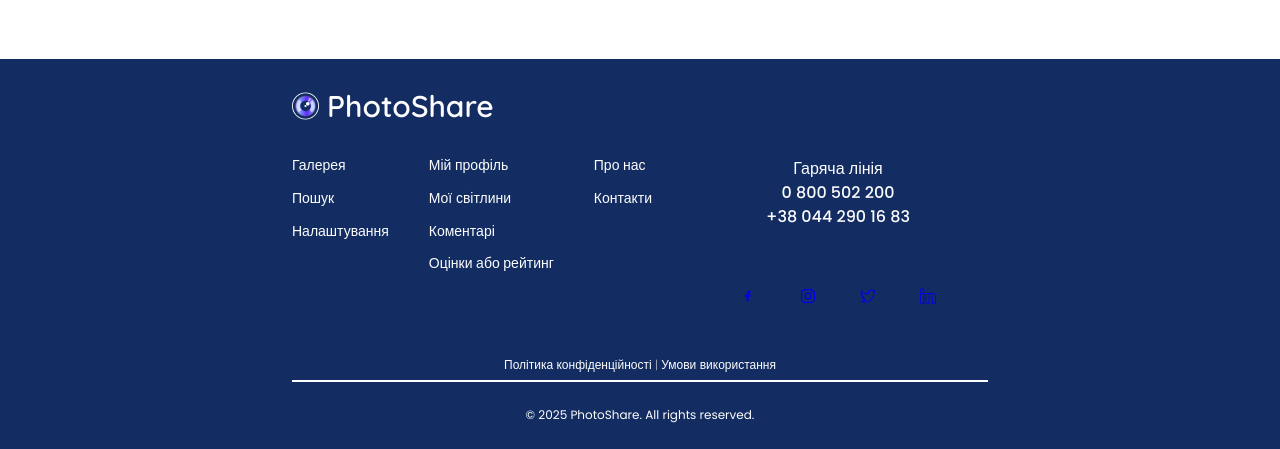
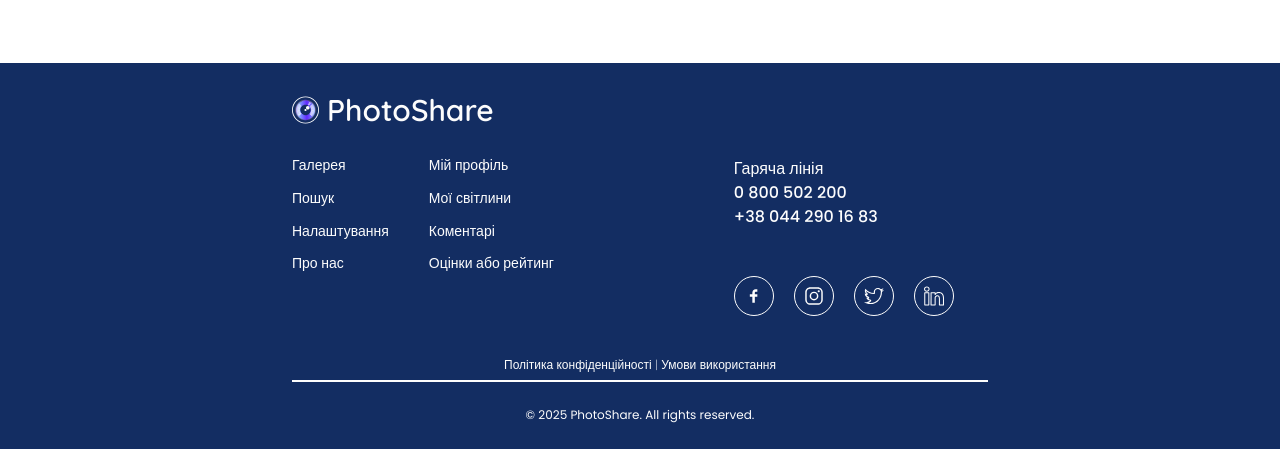
Before and after one commit to GoIT-Python-Web/Front-end-Python-Web-PhotoShare, a React (Vite) app: page /posts in a window 1280 px wide. Shown: the part 348-797 px from the top of the page. Built offline with nearby package versions, Linux system fonts and the light colour scheme; no server answers; a web font is replaced by a local one.

Commit message:
fix footer

```diff
--- a/src/components/layout/footer/Footer.jsx
+++ b/src/components/layout/footer/Footer.jsx
@@ -26,6 +26,9 @@ const Footer = () => {
                 <a href="/settings" className={css.link}>
                   Налаштування
                 </a>
+                <a href="/about" className={css.link}>
+                  Про нас
+                </a>
               </nav>
               <div className={css.links}>
                 <a href="/profile" className={css.link}>
@@ -41,24 +44,18 @@ const Footer = () => {
                   Оцінки або рейтинг
                 </a>
               </div>
-              <div className={css.links}>
-                <a href="/about" className={css.link}>
-                  Про нас
-                </a>
-                <a href="/contacts" className={css.link}>
-                  Контакти
-                </a>
-              </div>
             </div>
 
             <div className={css.contacts}>
-              <h4 className={css.text}>Гаряча лінія</h4>
-              <a href="tel:0800502200" className={css.number}>
-                0 800 502 200
-              </a>
-              <a href="tel:+380442901683" className={css.number}>
-                +38 044 290 16 83
-              </a>
+              <div className={css.numberWrap}>
+                <h4 className={css.text}>Гаряча лінія&nbsp;</h4>
+                <a href="tel:0800502200" className={css.numberOne}>
+                  0 800 502 200
+                </a>
+                <a href="tel:+380442901683" className={css.numberTwo}>
+                  +38 044 290 16 83
+                </a>
+              </div>
               <ul className={css.socialList}>
                 <li>
                   <a href="https://facebook.com" className={css.socialLink}>
--- a/src/components/layout/footer/Footer.module.css
+++ b/src/components/layout/footer/Footer.module.css
@@ -16,8 +16,7 @@
   display: flex;
   align-items: center;
   gap: 8px;
-  margin-right: 110px;
-  margin-bottom: 32px;
+  margin: 32px auto;
   text-decoration: none;
   color: var(--additional-text);
 }
@@ -26,7 +25,11 @@
   font-weight: 600;
   font-size: 30px;
 }
-
+.wrap {
+  display: flex;
+  flex-direction: column;
+  row-gap: 32px;
+}
 .wrapLinks {
   display: flex;
   gap: 80px;
@@ -47,6 +50,47 @@
 }
 .links a:hover {
   text-decoration: underline;
+}
+.contacts {
+  display: flex;
+  flex-direction: column;
+  font-family: var(--font-family);
+  font-weight: 500;
+  font-size: 16px;
+  line-height: 150%;
+  margin: 0 auto;
+}
+.numberWrap {
+  display: flex;
+  flex-direction: row;
+}
+.numberOne {
+  display: none;
+}
+.contacts a {
+  text-decoration: none;
+  color: var(--additional-text);
+}
+.contacts a:hover {
+  text-decoration: underline;
+}
+.socialList {
+  display: flex;
+  margin-top: 15px;
+  gap: 20px;
+}
+.socialLink {
+  display: flex;
+  align-items: center;
+  justify-content: center;
+  gap: 24px;
+  width: 40px;
+  height: 40px;
+  border-radius: 50%;
+  border: 1px solid var(--additional-text);
+  font-size: 20px;
+  text-decoration: none;
+  transition: all 0.3s ease;
 }
 
 .down {
@@ -77,17 +121,17 @@
     min-width: 696px;
     padding: 28px 36px;
   }
+  .footerLogo {
+    margin: 0 110px 28px 0;
+  }
   .up {
-    /* flex-direction: row; */
-    /* flex-wrap: wrap; */
-    /* justify-content: space-between; */
     align-items: flex-start;
     margin-bottom: 40px;
   }
   .wrap {
     display: flex;
     flex-direction: row;
-    gap: 76px;
+    gap: 180px;
   }
   .wrapLinks {
     display: flex;
@@ -95,42 +139,17 @@
     gap: 40px;
   }
   .contacts {
+    flex-direction: column;
+    justify-content: space-between;
+  }
+  .numberWrap {
+    flex-direction: column;
+  }
+  .numberOne {
     display: flex;
-    flex-direction: column;
-    font-family: var(--font-family);
-    font-weight: 500;
-    font-size: 16px;
-    line-height: 150%;
-    margin-left: auto;
-  }
-  .contacts a {
-    text-decoration: none;
-    color: var(--additional-text);
-  }
-  .contacts a:hover {
-    text-decoration: underline;
   }
   .socialList {
-    display: flex;
     margin-top: 47px;
-    gap: 20px;
-  }
-  .socialLink {
-    display: flex;
-    align-items: center;
-    justify-content: center;
-    gap: 24px;
-    width: 40px;
-    height: 40px;
-    border-radius: 50%;
-    border: 1px solid var(--additional-text);
-    font-size: 20px;
-    text-decoration: none;
-    transition: all 0.3s ease;
-  }
-
-  .socialLink:hover {
-    scale: 1.1;
   }
   .down {
     font-weight: 275;
--- a/src/index.css
+++ b/src/index.css
@@ -100,7 +100,7 @@ footer {
   width: 100%;
   background: #333;
   color: white;
-  text-align: center;
+  /* text-align: center; */
   padding: 16px 0;
 }
 .container {
```
